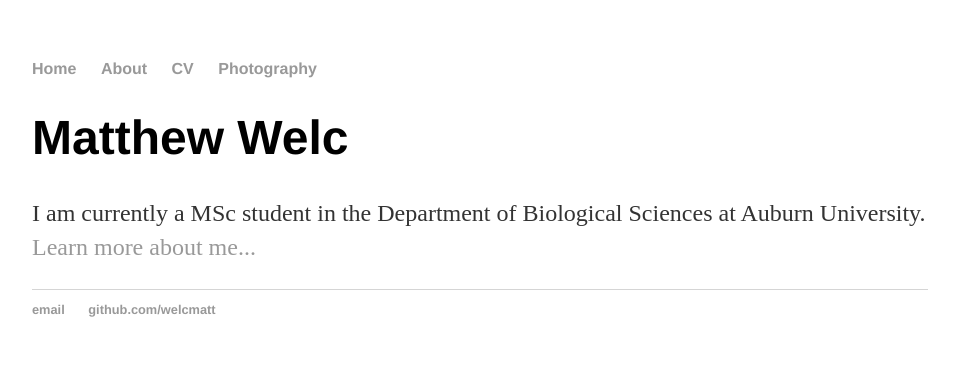
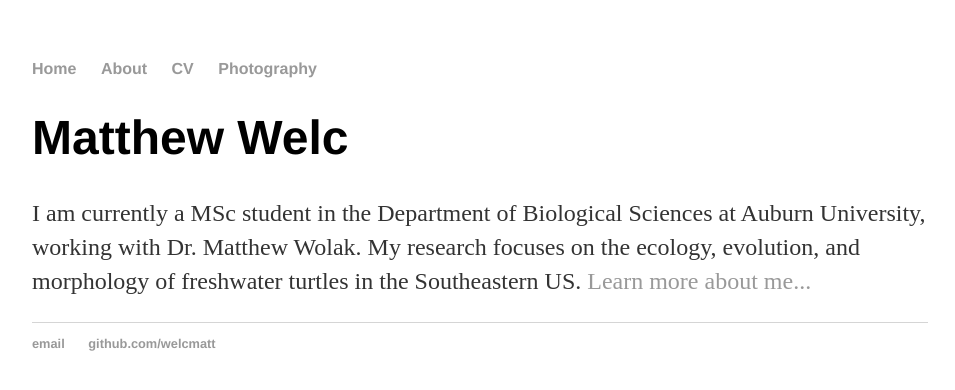
Before and after one commit to welcmatt/welcmatt.github.io, a Jekyll site: the page built from index.html, in a window 1280 px wide. Shown: the top 390 px of the page, without its empty margins (160-1115 px from the left). Built offline with Jekyll 4.4.1, drawn with Linux system fonts in a browser that asks for light colours.

Commit message:
Update index.html
Adding content

```diff
--- a/index.html
+++ b/index.html
@@ -4,5 +4,5 @@ title: Matthew Welc
 ---
 <div class="blurb">
 	<h1>Matthew Welc</h1>
-	<p>I am currently a MSc student in the Department of Biological Sciences at Auburn University. <a href="/about">Learn more about me...</a></p>
+	<p>I am currently a MSc student in the Department of Biological Sciences at Auburn University, working with Dr. Matthew Wolak. My research focuses on the ecology, evolution, and morphology of freshwater turtles in the Southeastern US. <a href="/about">Learn more about me...</a></p>
 </div><!-- /.blurb -->
```
